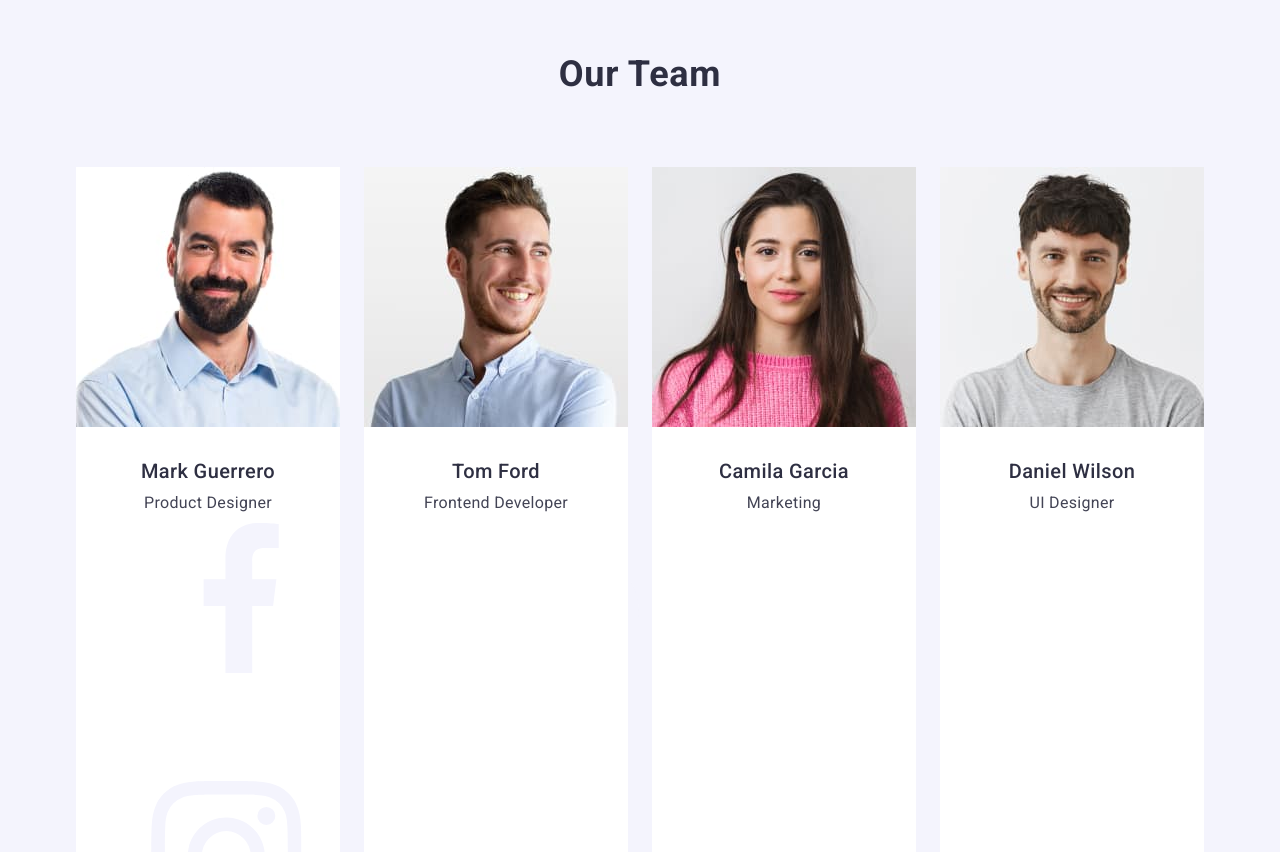
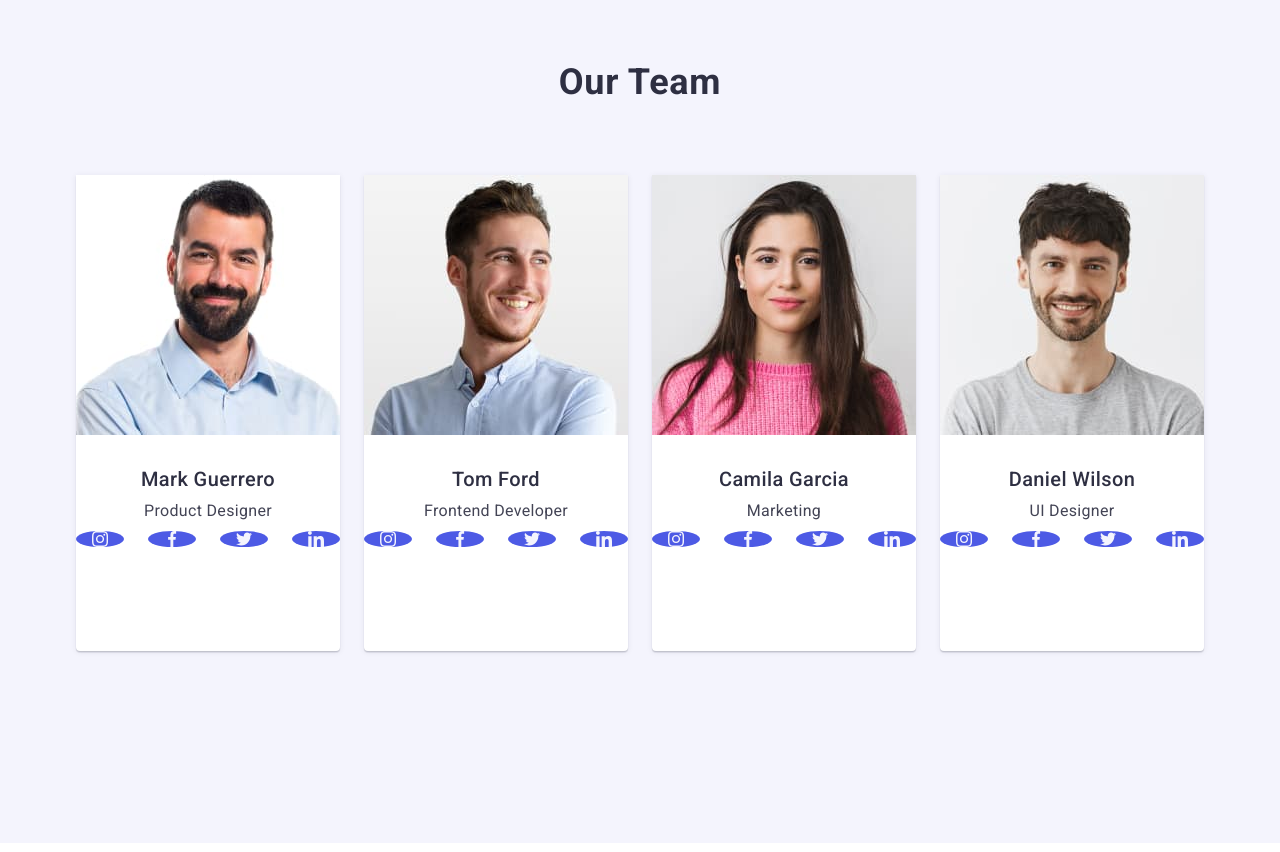
Before and after one commit to klaudiabalas/goit-markup-hw-04, a plain HTML site: page index.html in a window 1280 px wide. Shown: the part 1948-2800 px from the top of the page. Drawn offline with Linux system fonts and the light colour scheme.

Commit message:
Add files via upload

```diff
--- a/css/styles.css
+++ b/css/styles.css
@@ -7,6 +7,10 @@
     box-sizing: border-box;
     margin: 0;
     padding: 0;
+}
+
+header{
+    box-shadow: 0px 2px 1px rgba(46, 47, 66, 0.08), 0px 1px 1px rgba(46, 47, 66, 0.16), 0px 1px 6px rgba(46, 47, 66, 0.08);
 }
 
 img{
@@ -171,6 +175,10 @@ img{
     border-radius: 4px;
     width: 264px;
     height: 112px;
+    display: flex;
+    align-items: center;
+    justify-content: center;
+    margin-bottom: 8px;
 }
 
 .visually-hidden {
@@ -239,6 +247,7 @@ img{
         background-color: #FFFFFF;
         width: calc((100% - 72px) / 4);
         border-radius: 0px 0px 4px 4px;
+        box-shadow: 0px 1px 6px rgba(46, 47, 66, 0.08), 0px 1px 1px rgba(46, 47, 66, 0.16), 0px 2px 1px rgba(46, 47, 66, 0.08);
     }
 
 .team-container{
@@ -258,19 +267,22 @@ img{
 }
 
 .social-media-item{
-    fill: #4D5AE5;
-    width: 16px;
-    height: 16px;
+    fill: #f4f4fd;
 }
 
 .social-media{
-    width: 40px;
-    height: 40px;
+    width: 100%;
+    height: 100%;
     background-color: #4D5AE5;
-    border-radius: 12px;
+    border-radius: 50%;
     display: flex;
     align-items: center;
     justify-content: center;
+}
+
+.social-media:hover
+.social-media:active{
+    background-color: #404bbf;
 }
 
 .name{
--- a/index.html
+++ b/index.html
@@ -115,37 +115,69 @@
                 <ul class="list social-icon">
                     <li class="social-item">
                         <a class="social-media">
-                        <svg class="social-media-item">
+                        <svg class="social-media-item" width="16" height="16">
                             <use href="./images/icons.svg#icon-instagram"></use>
                         </svg>
                         </a>
                     </li>
-                    <li>
-                        <svg>
+                    <li class="social-item">
+                        <a class="social-media">
+                        <svg class="social-media-item" width="16" height="16">
+                            <use href="./images/icons.svg#icon-facebook"></use>
+                        </svg>
+                        </a>
+                    </li>
+                    <li class="social-item">
+                        <a class="social-media">
+                        <svg class="social-media-item" width="16" height="16">
                             <use href="./images/icons.svg#icon-twitter"></use>
                         </svg>
+                        </a>
                     </li>
-                    <li>
-                        <svg>
-                            <use href="./images/icons.svg#icon-facebook"></use>
-                        </svg>
-                    </li>
-                    <li>
-                        <svg>
+                    <li class="social-item">
+                        <a class="social-media">
+                        <svg class="social-media-item" width="16" height="16">
                             <use href="./images/icons.svg#icon-linkedin"></use>
                         </svg>
+                        </a>
                     </li>
                 </ul>
-            </div>
-            <svg class="social-media-icons">
-                <use href="./images/icons.svg#icon-instagram"></use>
-            </svg>
             </li>
             <li class="team">
             <img src="./images/img(1).jpg" alt="Man in a blue shirt with smile" width="264"/>
             <div class="team-container">
             <h3 class="characteristics name">Tom Ford</h3>
             <p class="paragraph text">Frontend Developer</p>
+            <ul class="list social-icon">
+                <li class="social-item">
+                    <a class="social-media">
+                    <svg class="social-media-item" width="16" height="16">
+                        <use href="./images/icons.svg#icon-instagram"></use>
+                    </svg>
+                    </a>
+                </li>
+                <li class="social-item">
+                    <a class="social-media">
+                    <svg class="social-media-item" width="16" height="16">
+                        <use href="./images/icons.svg#icon-facebook"></use>
+                    </svg>
+                    </a>
+                </li>
+                <li class="social-item">
+                    <a class="social-media">
+                    <svg class="social-media-item" width="16" height="16">
+                        <use href="./images/icons.svg#icon-twitter"></use>
+                    </svg>
+                    </a>
+                </li>
+                <li class="social-item">
+                    <a class="social-media">
+                    <svg class="social-media-item" width="16" height="16">
+                        <use href="./images/icons.svg#icon-linkedin"></use>
+                    </svg>
+                    </a>
+                </li>
+            </ul>
             </div>
             </li>
             <li class="team">
@@ -153,6 +185,36 @@
             <div class="team-container">
             <h3 class="characteristics name">Camila Garcia</h3>
             <p class="paragraph text">Marketing</p>
+            <ul class="list social-icon">
+                <li class="social-item">
+                    <a class="social-media">
+                    <svg class="social-media-item" width="16" height="16">
+                        <use href="./images/icons.svg#icon-instagram"></use>
+                    </svg>
+                    </a>
+                </li>
+                <li class="social-item">
+                    <a class="social-media">
+                    <svg class="social-media-item" width="16" height="16">
+                        <use href="./images/icons.svg#icon-facebook"></use>
+                    </svg>
+                    </a>
+                </li>
+                <li class="social-item">
+                    <a class="social-media">
+                    <svg class="social-media-item" width="16" height="16">
+                        <use href="./images/icons.svg#icon-twitter"></use>
+                    </svg>
+                    </a>
+                </li>
+                <li class="social-item">
+                    <a class="social-media">
+                    <svg class="social-media-item" width="16" height="16">
+                        <use href="./images/icons.svg#icon-linkedin"></use>
+                    </svg>
+                    </a>
+                </li>
+            </ul>
             </div>
             </li>
             <li class="team">
@@ -160,6 +222,36 @@
             <div class="team-container">
             <h3 class="characteristics name">Daniel Wilson</h3>
             <p class="paragraph text">UI Designer</p>
+            <ul class="list social-icon">
+                <li class="social-item">
+                    <a class="social-media">
+                    <svg class="social-media-item" width="16" height="16">
+                        <use href="./images/icons.svg#icon-instagram"></use>
+                    </svg>
+                    </a>
+                </li>
+                <li class="social-item">
+                    <a class="social-media">
+                    <svg class="social-media-item" width="16" height="16">
+                        <use href="./images/icons.svg#icon-facebook"></use>
+                    </svg>
+                    </a>
+                </li>
+                <li class="social-item">
+                    <a class="social-media">
+                    <svg class="social-media-item" width="16" height="16">
+                        <use href="./images/icons.svg#icon-twitter"></use>
+                    </svg>
+                    </a>
+                </li>
+                <li class="social-item">
+                    <a class="social-media">
+                    <svg class="social-media-item" width="16" height="16">
+                        <use href="./images/icons.svg#icon-linkedin"></use>
+                    </svg>
+                    </a>
+                </li>
+            </ul>
             </div>
             </li>
         </ul>
```
